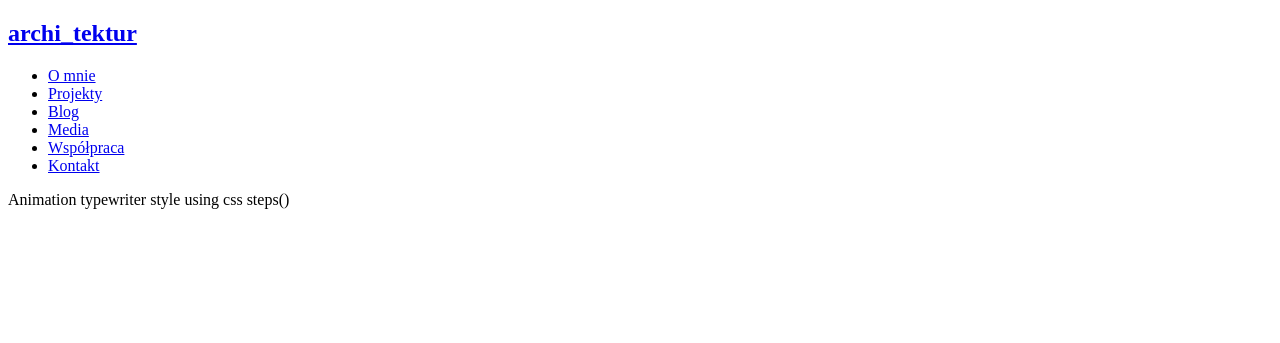
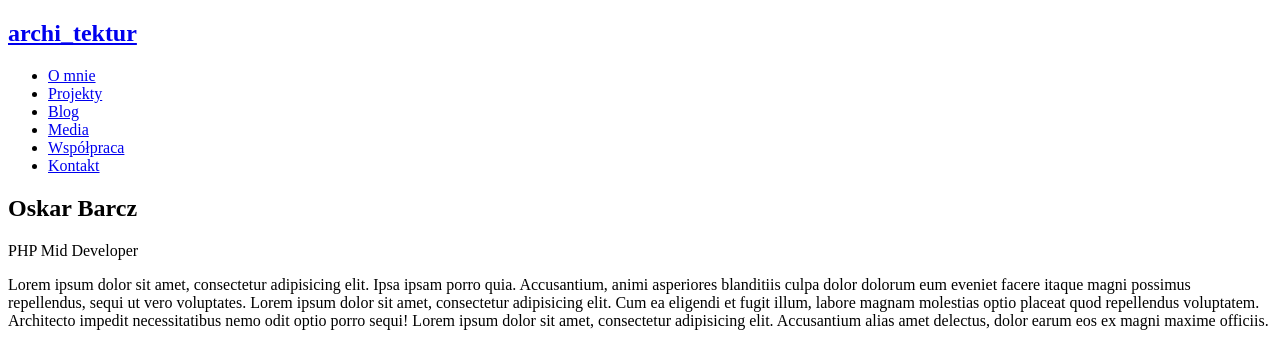
Before and after one commit to oskarbarcz/archi-tektur-pl-website, a PHP site: template resources/templates/index.twig in a window 1280 px wide. Shown: the top 343 px of the page. Run offline with PHP 8.4, Linux system fonts and the light colour scheme; the template is opened without the code that fills it, so the values that code supplies are empty; some libraries are stand-ins or nearby versions.

Commit message:
Created hero a.k.a. landing section

```diff
--- a/public_html/scss/base/_typography.scss
+++ b/public_html/scss/base/_typography.scss
@@ -13,4 +13,4 @@
  * @version   2.7.0
  * @link      https://github.com/archi-tektur/ArchFW/
  */
-@import url('https://fonts.googleapis.com/css?family=Open+Sans|Yantramanav:700&subset=latin-ext');
+@import url('https://fonts.googleapis.com/css?family=Open+Sans|Yantramanav:900&subset=latin-ext');
--- a/resources/templates/index.twig
+++ b/resources/templates/index.twig
@@ -24,8 +24,28 @@
     </ul>
 </nav>
 
+{# Landing section #}
 <section class="landing">
-    <p class="landing__text landing__text--animation">Animation typewriter style using css steps()</p>
+    <div class="landing__container">
+        <div class="landing__element">
+            <h2 class="landing__name">Oskar Barcz</h2>
+            <span class="landing__title">PHP Mid Developer</span>
+            <p class="landing__text">Lorem ipsum dolor sit amet, consectetur adipisicing elit. Ipsa ipsam porro quia.
+                Accusantium,
+                animi
+                asperiores blanditiis culpa dolor dolorum eum eveniet facere itaque magni possimus repellendus, sequi ut
+                vero voluptates. Lorem ipsum dolor sit amet, consectetur adipisicing elit. Cum ea eligendi et fugit
+                illum, labore magnam molestias optio placeat quod repellendus voluptatem. Architecto impedit
+                necessitatibus nemo odit optio porro sequi! Lorem ipsum dolor sit amet, consectetur adipisicing elit.
+                Accusantium alias amet delectus, dolor earum eos ex magni maxime officiis.</p>
+        </div>
+        <div class="landing__element">
+            <iframe class="landing__video"
+                    src="https://www.youtube.com/embed/E0loT-U8G14?controls=0&origin=https://www.archi-tektur.pl"
+                    allowfullscreen
+            ></iframe>
+        </div>
+    </div>
 </section>
 
 {% include "common/footer.twig" %}
```
Also changed, not shown: public_html/css/master.css (+2 -2 lines), public_html/scss/sections/_landing.scss (+45 -1 lines).
